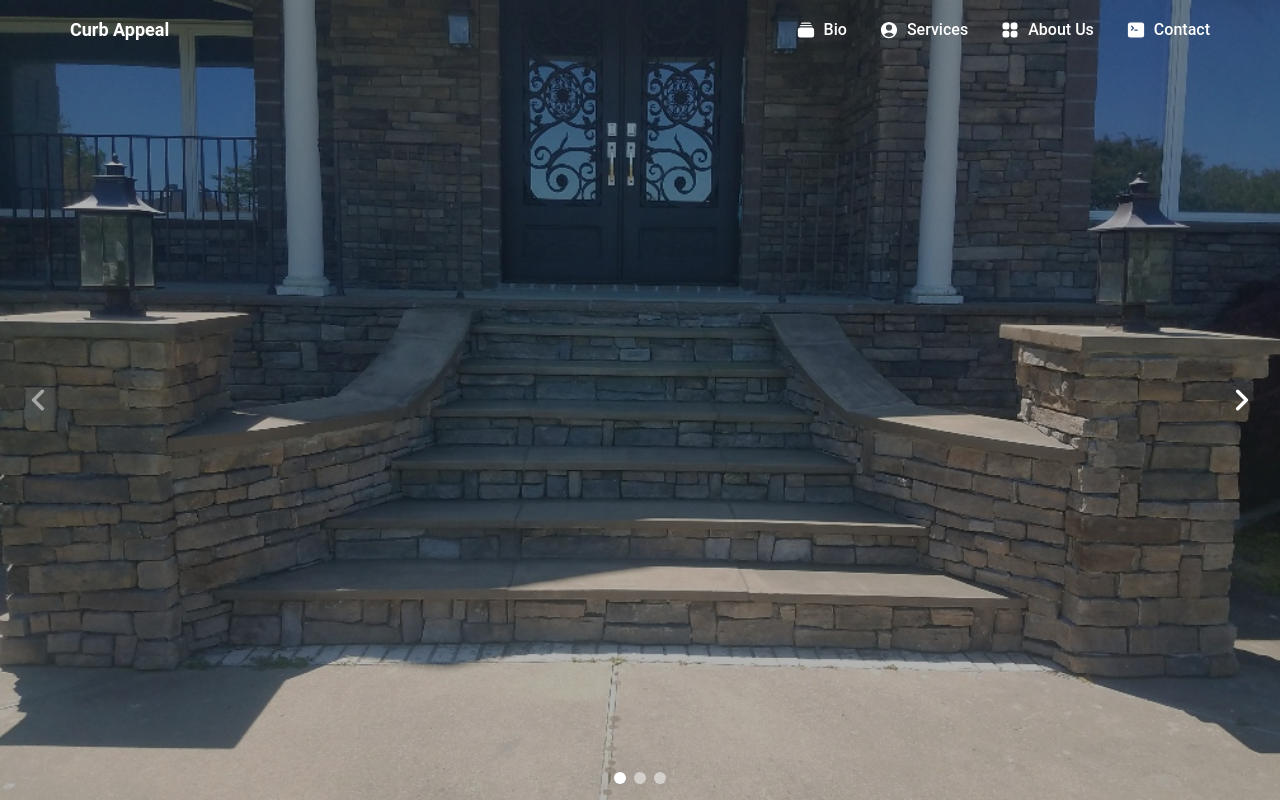
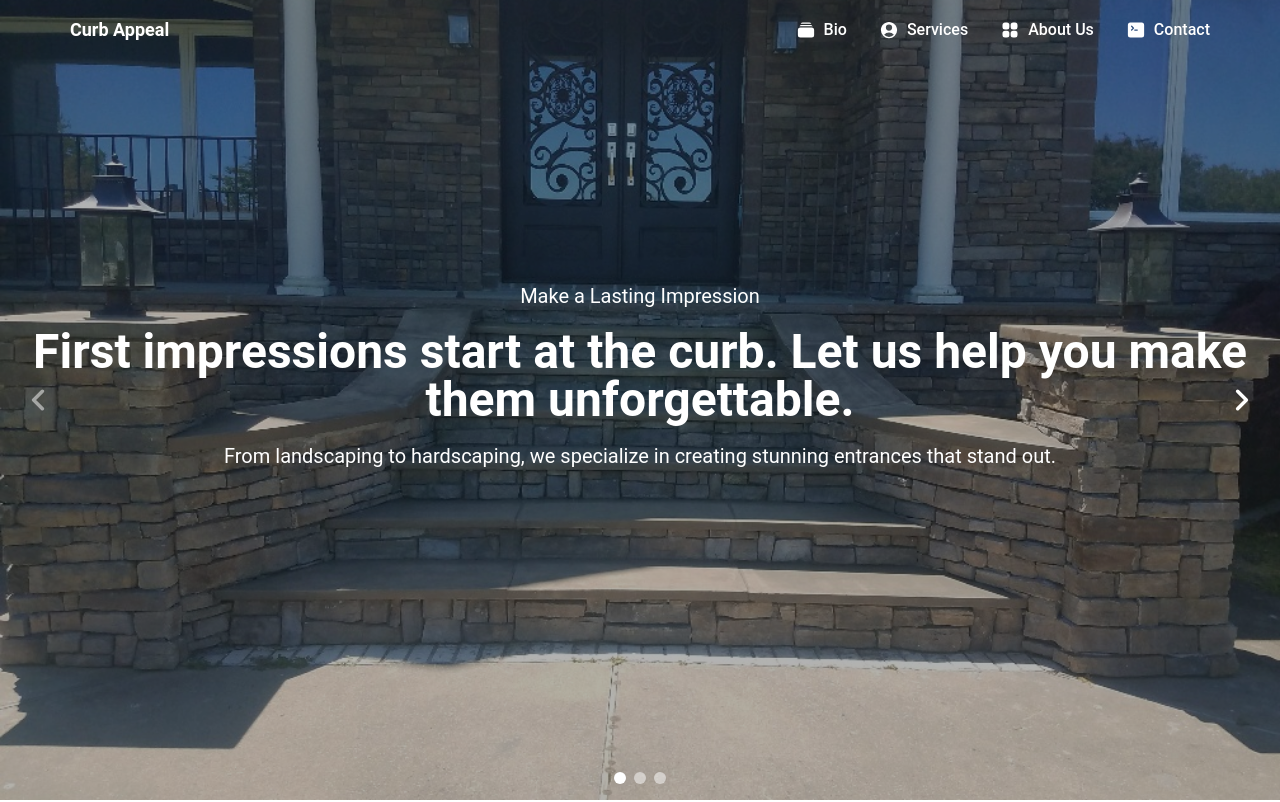
Before and after one commit to ch-MCMLXXXV/curbappeal, a Next.js app: page / in a window 1280 px wide. Shown: the top 802 px of the page. Built offline with nearby package versions, Linux system fonts and the light colour scheme.

Commit message:
feat: updated carousel with verbiage

```diff
--- a/src/components/hero.js
+++ b/src/components/hero.js
@@ -84,27 +84,28 @@ function CarouselComponent({ items }) {
 const carouselItems = [
   {
     bgImage: '/frontstairs.jpg',
-    // subtitle: 'Save up to 30% on early bookings!',
-    // title: 'Explore Exotic Destinations',
-    // description:
-    //   "Embark on an adventure to the world's most beautiful and exotic locations. Discover breathtaking landscapes and vibrant cultures with our exclusive travel packages.",
-    // label: 'Plan Your Trip',
+    subtitle: 'Make a Lasting Impression',
+    title:
+      'First impressions start at the curb. Let us help you make them unforgettable.',
+    description:
+      'From landscaping to hardscaping, we specialize in creating stunning entrances that stand out.',
+    label: 'Discover Our Services',
   },
   {
     bgImage: '/patio.jpg',
-    // subtitle: 'Up to 25% off on all-inclusive packages!',
-    // title: 'Book Your Dream Holiday',
-    // description:
-    //   'Make your dream holiday a reality with our hassle-free booking options. Choose from a variety of destinations and accommodations tailored to your preferences.',
-    // label: 'Book Now',
+    subtitle: 'Excellence in Every Detail',
+    title: 'Transforming outdoor spaces, one project at a time',
+    description:
+      'Our team brings expertise and passion to every design, ensuring your vision becomes a reality.',
+    label: 'Explore Our Projects',
   },
   {
     bgImage: '/firepit.jpg',
-    // subtitle: 'Last-Minute Deals',
-    // title: 'Escape to Paradise',
-    // description:
-    //   'Need a quick escape? Check out our last-minute getaway deals and enjoy spontaneous adventures without breaking the bank. Perfect for your next holiday!',
-    // label: 'Find Deals',
+    subtitle: 'Redefine Your Curb Appeal',
+    title: "Your home's beauty begins where the pavement ends.",
+    description:
+      'Let us enhance your outdoor spaces with taiored solutions that reflect your unique style',
+    label: 'Contact Us Today',
   },
 ];
 
```
